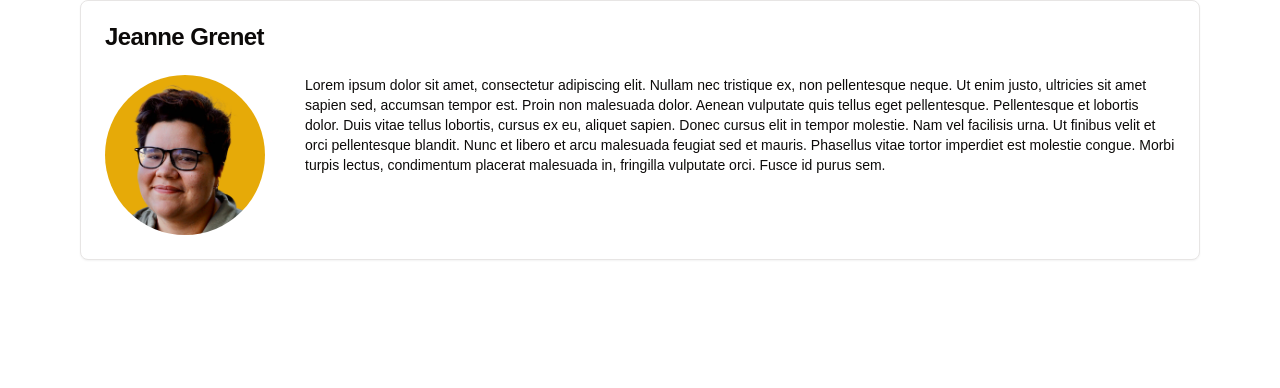
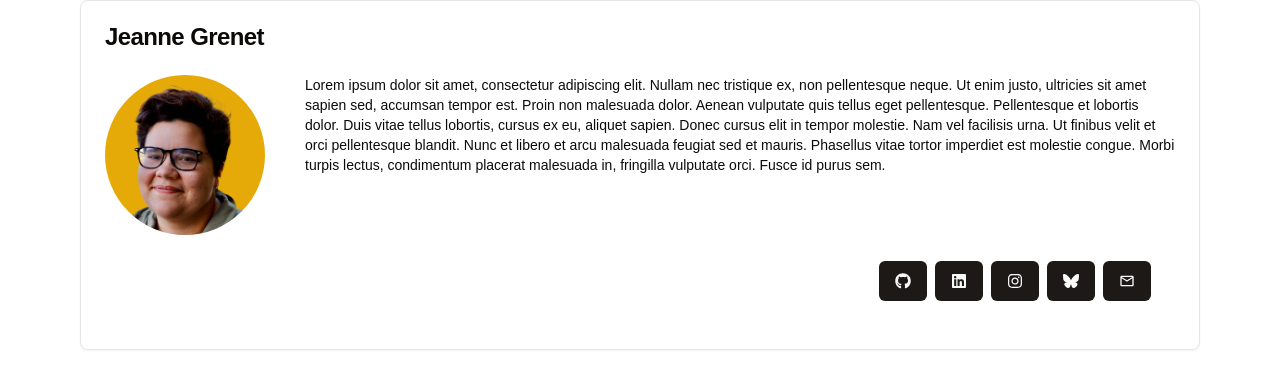
Before and after one commit to JeanneGrenet/jeanne-grenet, a Next.js app: page / in a window 1280 px wide. Shown: the top 388 px of the page. Built offline with nearby package versions, Linux system fonts and the light colour scheme.

Commit message:
feat : add socials

```diff
--- a/package.json
+++ b/package.json
@@ -10,12 +10,14 @@
   },
   "dependencies": {
     "@radix-ui/react-avatar": "^1.1.1",
+    "@radix-ui/react-slot": "^1.1.0",
     "class-variance-authority": "^0.7.1",
     "clsx": "^2.1.1",
     "lucide-react": "^0.462.0",
     "next": "15.0.3",
     "react": "19.0.0-rc-66855b96-20241106",
     "react-dom": "19.0.0-rc-66855b96-20241106",
+    "react-icons": "^5.3.0",
     "tailwind-merge": "^2.5.5",
     "tailwindcss-animate": "^1.0.7"
   },
--- a/src/components/Presentation.tsx
+++ b/src/components/Presentation.tsx
@@ -1,10 +1,14 @@
+import { SOCIALS } from "@/components/SOCIALS";
 import { Avatar, AvatarFallback, AvatarImage } from "@/components/ui/avatar";
+import { Button } from "@/components/ui/button";
 import {
   Card,
   CardDescription,
+  CardFooter,
   CardHeader,
   CardTitle,
 } from "@/components/ui/card";
+import Link from "next/link";
 
 const Presentation = () => {
   return (
@@ -29,6 +33,15 @@
             placerat malesuada in, fringilla vulputate orci. Fusce id purus sem.
           </p>
         </CardDescription>
+        <CardFooter className="gap-2 justify-end">
+          {SOCIALS.map((social) => (
+            <Button key={social.name} className="">
+              <Link href={social.link} target="_blank">
+                <social.icon />
+              </Link>
+            </Button>
+          ))}
+        </CardFooter>
       </CardHeader>
     </Card>
   );
--- /dev/null
+++ b/src/components/SOCIALS.ts
@@ -0,0 +1,31 @@
+import { FaGithub, FaInstagram, FaLinkedin } from "react-icons/fa";
+import { FaBluesky } from "react-icons/fa6";
+import { MdMailOutline } from "react-icons/md";
+
+export const SOCIALS = [
+  {
+    name: "github",
+    link: "https://github.com/JeanneGrenet",
+    icon: FaGithub,
+  },
+  {
+    name: "linkedin",
+    link: "https://www.linkedin.com/in/jeanne-grenet/",
+    icon: FaLinkedin,
+  },
+  {
+    name: "instagram",
+    link: "",
+    icon: FaInstagram,
+  },
+  {
+    name: "bluesky",
+    link: "",
+    icon: FaBluesky,
+  },
+  {
+    name: "mail",
+    link: "mailto:jeanne.grenet@gmail.com",
+    icon: MdMailOutline,
+  },
+];
--- /dev/null
+++ b/src/components/ui/button.tsx
@@ -0,0 +1,56 @@
+import * as React from "react"
+import { Slot } from "@radix-ui/react-slot"
+import { cva, type VariantProps } from "class-variance-authority"
+
+import { cn } from "@/lib/utils"
+
+const buttonVariants = cva(
+  "inline-flex items-center justify-center gap-2 whitespace-nowrap rounded-md text-sm font-medium ring-offset-background transition-colors focus-visible:outline-none focus-visible:ring-2 focus-visible:ring-ring focus-visible:ring-offset-2 disabled:pointer-events-none disabled:opacity-50 [&_svg]:pointer-events-none [&_svg]:size-4 [&_svg]:shrink-0",
+  {
+    variants: {
+      variant: {
+        default: "bg-primary text-primary-foreground hover:bg-primary/90",
+        destructive:
+          "bg-destructive text-destructive-foreground hover:bg-destructive/90",
+        outline:
+          "border border-input bg-background hover:bg-accent hover:text-accent-foreground",
+        secondary:
+          "bg-secondary text-secondary-foreground hover:bg-secondary/80",
+        ghost: "hover:bg-accent hover:text-accent-foreground",
+        link: "text-primary underline-offset-4 hover:underline",
+      },
+      size: {
+        default: "h-10 px-4 py-2",
+        sm: "h-9 rounded-md px-3",
+        lg: "h-11 rounded-md px-8",
+        icon: "h-10 w-10",
+      },
+    },
+    defaultVariants: {
+      variant: "default",
+      size: "default",
+    },
+  }
+)
+
+export interface ButtonProps
+  extends React.ButtonHTMLAttributes<HTMLButtonElement>,
+    VariantProps<typeof buttonVariants> {
+  asChild?: boolean
+}
+
+const Button = React.forwardRef<HTMLButtonElement, ButtonProps>(
+  ({ className, variant, size, asChild = false, ...props }, ref) => {
+    const Comp = asChild ? Slot : "button"
+    return (
+      <Comp
+        className={cn(buttonVariants({ variant, size, className }))}
+        ref={ref}
+        {...props}
+      />
+    )
+  }
+)
+Button.displayName = "Button"
+
+export { Button, buttonVariants }
```
Also changed, not shown: 1 other file (tests, documents, lock files or other folders).
